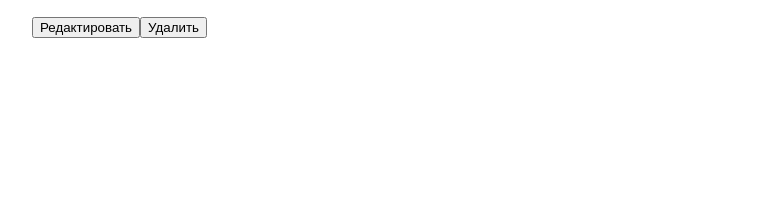
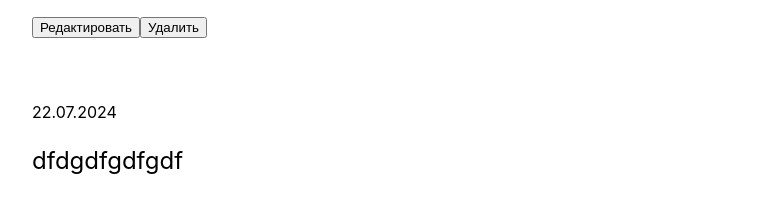
Before and after one commit to Dumacuk1993/test_auto_push, a React (Create React App) app: page / in a window 1280 px wide. Shown: the part 2989-3187 px from the top of the page, without its empty margins (258-1021 px from the left). Before the commit the page ends 3027 px from the top, so only its background shows below. Built offline with nearby package versions, Linux system fonts and the light colour scheme.

Commit message:
Auto-commit

```diff
--- a/package.json
+++ b/package.json
@@ -15,6 +15,7 @@
     "react-quill": "^2.0.0",
     "react-scripts": "5.0.1",
     "simple-git": "^3.25.0",
+    "uuid": "^10.0.0",
     "web-vitals": "^2.1.4"
   },
   "scripts": {
--- a/server.js
+++ b/server.js
@@ -3,6 +3,7 @@ const bodyParser = require('body-parser');
 const fs = require('fs');
 const path = require('path');
 const simpleGit = require('simple-git');
+const { v4: uuidv4 } = require('uuid');
 
 const app = express();
 const git = simpleGit();
@@ -69,7 +70,7 @@ app.post('/save-data', (req, res) => {
     }
 
     currentData.push({
-      id: Date.now(), // добавляем уникальный идентификатор
+      id: uuidv4(),
       html_template: editorHtml,
       date,
       logo,
--- a/src/data.js
+++ b/src/data.js
@@ -14,6 +14,14 @@ const dataNews = [
     "logo": "",
     "title": "Заголов статьи 1",
     "image": "https://img1.akspic.ru/attachments/crops/1/4/9/1/3/131941/131941-banff-park-pustynya-nacionalnyj_park-gornyj_relef-2560x1440.jpg"
+  },
+  {
+    "id": "55ce0d47-b47c-44cc-afa9-04bf3c6a1099",
+    "html_template": "<p>dfdgdfgdfgdf</p>",
+    "date": "22.07.2024",
+    "logo": "",
+    "title": "",
+    "image": ""
   }
 ];
 
```
Also changed, not shown: 1 other file (tests, documents, lock files or other folders).
